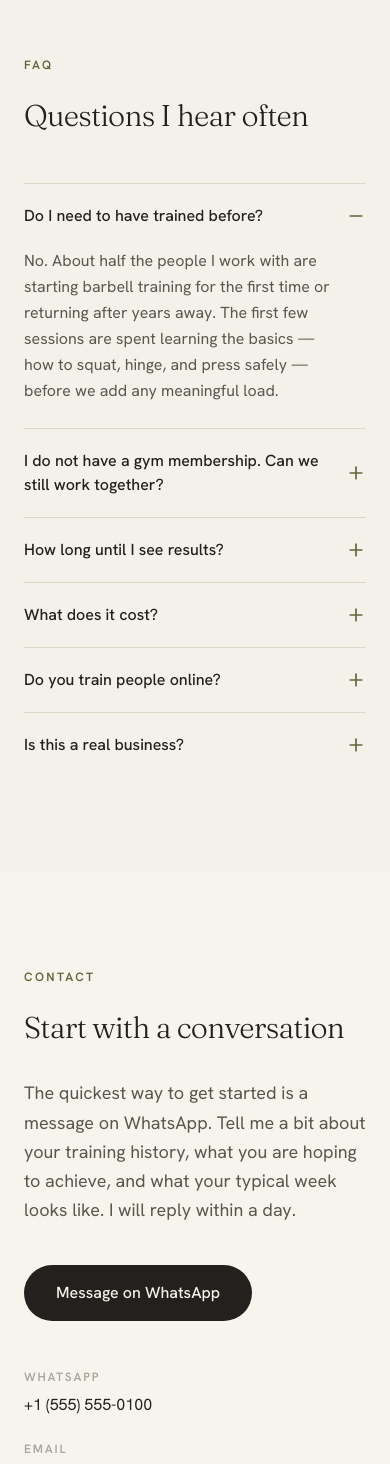
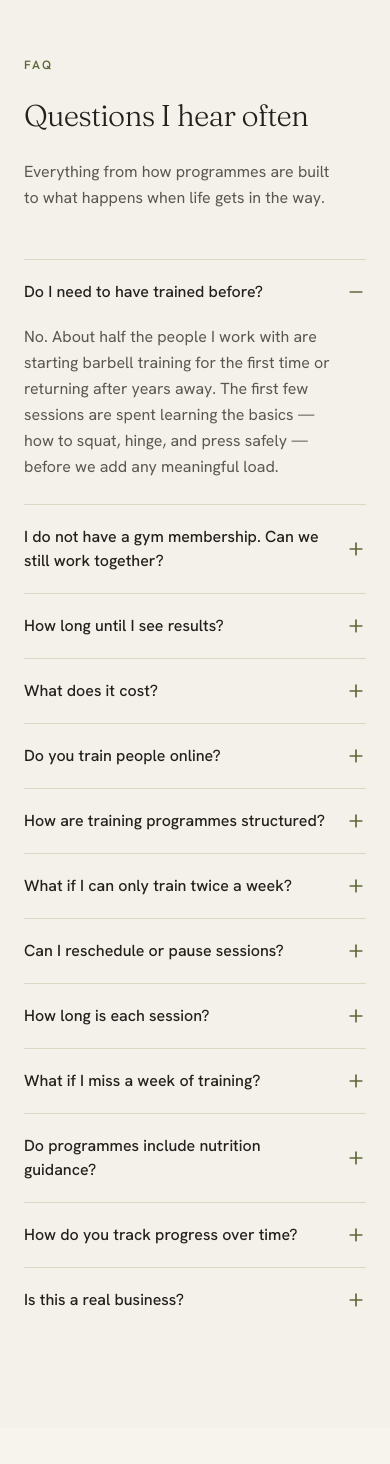
Before and after one commit to Eclipse-2310/FORMFITNESS, a React (Vite) app: page / in a window 390 px wide. Shown: the part 8216-9680 px from the top of the page. Built offline with nearby package versions, Linux system fonts and the light colour scheme; no server answers.

Commit message:
update from claude

```diff
--- a/src/components/Faq.tsx
+++ b/src/components/Faq.tsx
@@ -1,4 +1,4 @@
-import { useState } from 'react';
+import { useState, useRef, useEffect } from 'react';
 import { Plus, Minus } from 'lucide-react';
 import { FAQ } from '@/content';
 
@@ -10,12 +10,17 @@ export function Faq() {
       <div className="mx-auto max-w-content px-6 lg:px-10">
         <div className="grid grid-cols-1 gap-12 lg:grid-cols-12 lg:gap-16">
           <div className="lg:col-span-4">
+            <div className="lg:sticky lg:top-28">
               <p className="mb-6 text-xs font-semibold uppercase tracking-[0.2em] text-olive">
                 {FAQ.eyebrow}
               </p>
               <h2 className="text-3xl font-light leading-tight tracking-tight text-ink sm:text-4xl lg:text-5xl">
                 {FAQ.title}
               </h2>
+              <p className="mt-6 max-w-xs text-base leading-relaxed text-ink-50">
+                Everything from how programmes are built to what happens when life gets in the way.
+              </p>
+            </div>
           </div>
 
           <div className="lg:col-span-8">
@@ -27,22 +32,22 @@ export function Faq() {
                     <dt>
                       <button
                         onClick={() => setOpen(isOpen ? null : i)}
-                        className="focus-visible-ring flex w-full items-center justify-between gap-4 py-5 text-left"
+                        className="focus-visible-ring group flex w-full items-center justify-between gap-4 py-5 text-left"
                         aria-expanded={isOpen}
                       >
-                        <span className="text-base font-medium text-ink lg:text-lg">
+                        <span className="text-base font-medium text-ink transition-colors group-hover:text-olive lg:text-lg">
                           {item.q}
                         </span>
-                        <span className="shrink-0 text-olive">
+                        <span className="shrink-0 text-olive transition-transform duration-300">
                           {isOpen ? <Minus size={20} /> : <Plus size={20} />}
                         </span>
                       </button>
                     </dt>
-                    {isOpen && (
+                    <Expandable isOpen={isOpen}>
                       <dd className="pb-6 pr-8 text-base leading-relaxed text-ink-50">
                         {item.a}
                       </dd>
-                    )}
+                    </Expandable>
                   </div>
                 );
               })}
@@ -53,3 +58,30 @@ export function Faq() {
     </section>
   );
 }
+
+function Expandable({ isOpen, children }: { isOpen: boolean; children: React.ReactNode }) {
+  const ref = useRef<HTMLDivElement>(null);
+  const [height, setHeight] = useState(0);
+
+  useEffect(() => {
+    if (!ref.current) return;
+    if (isOpen) {
+      setHeight(ref.current.scrollHeight);
+    } else {
+      setHeight(0);
+    }
+  }, [isOpen]);
+
+  return (
+    <div
+      ref={ref}
+      style={{
+        maxHeight: isOpen ? `${height}px` : '0px',
+        opacity: isOpen ? 1 : 0,
+      }}
+      className="overflow-hidden transition-all duration-300 ease-in-out"
+    >
+      {children}
+    </div>
+  );
+}
--- a/src/content.ts
+++ b/src/content.ts
@@ -242,6 +242,34 @@ export const FAQ = {
       a: 'Programme Design is remote by design — you train on your own and we check in by message weekly. 1-to-1 coaching is in-person in South London. I do not currently offer live video coaching.',
     },
     {
+      q: 'How are training programmes structured?',
+      a: 'Every programme is built around three to four main lifts per session — typically a squat, a hinge, a press, and a pull. Accessory work fills in around those. The structure stays consistent week to week, but the weight, reps, and sets progress on a four-week cycle so you are always doing slightly more than last time. You will always know what you are doing and why.',
+    },
+    {
+      q: 'What if I can only train twice a week?',
+      a: 'Twice a week is enough to make meaningful progress, especially for strength. A two-day programme simply uses full-body sessions rather than splitting movements across days. Three sessions is the sweet spot for most people, but two is perfectly workable if that is what your schedule allows.',
+    },
+    {
+      q: 'Can I reschedule or pause sessions?',
+      a: 'Yes. Sessions can be rescheduled with 24 hours notice — life happens, and a missed session should not derail your programme. If you need to pause entirely for travel, illness, or a busy period at work, we put the programme on hold and resume where you left off. You do not lose progress by taking a week or two off.',
+    },
+    {
+      q: 'How long is each session?',
+      a: '1-to-1 coaching sessions run 60 minutes including warm-up and cool-down. If you are doing Programme Design on your own, sessions are typically 45 to 75 minutes depending on the day — I write the plan so you know roughly how long to budget, and you can adjust rest periods to fit a tighter window when needed.',
+    },
+    {
+      q: 'What if I miss a week of training?',
+      a: 'Missing a week is not a problem. When you return, we repeat the last completed week rather than pushing forward — this lets your body re-adapt without excessive soreness. Two or three missed weeks may mean we deload and rebuild slightly, but the strength you have built does not disappear that quickly.',
+    },
+    {
+      q: 'Do programmes include nutrition guidance?',
+      a: 'Programme Design includes basic nutrition principles — enough protein, sensible meal timing, and realistic habits — but I am not a registered dietitian and do not write detailed meal plans. If you need specific dietary support I will refer you to someone qualified. Training and nutrition are separate disciplines, and I respect that boundary.',
+    },
+    {
+      q: 'How do you track progress over time?',
+      a: 'Every session is logged — weights, sets, reps, and notes on how each lift felt. For 1-to-1 clients I track this during the session. For Programme Design clients, you log your sessions in a shared spreadsheet and we review them in the weekly check-in. You can see your numbers trending up over weeks and months, which is the most honest measure of progress.',
+    },
+    {
       q: 'Is this a real business?',
       a: 'No. FORM / FITNESS is a fictional portfolio concept built to demonstrate design and front-end work. No services are actually offered, and the WhatsApp link is for demonstration only.',
     },
```
Lines whose indentation alone changed are shown as unchanged.
